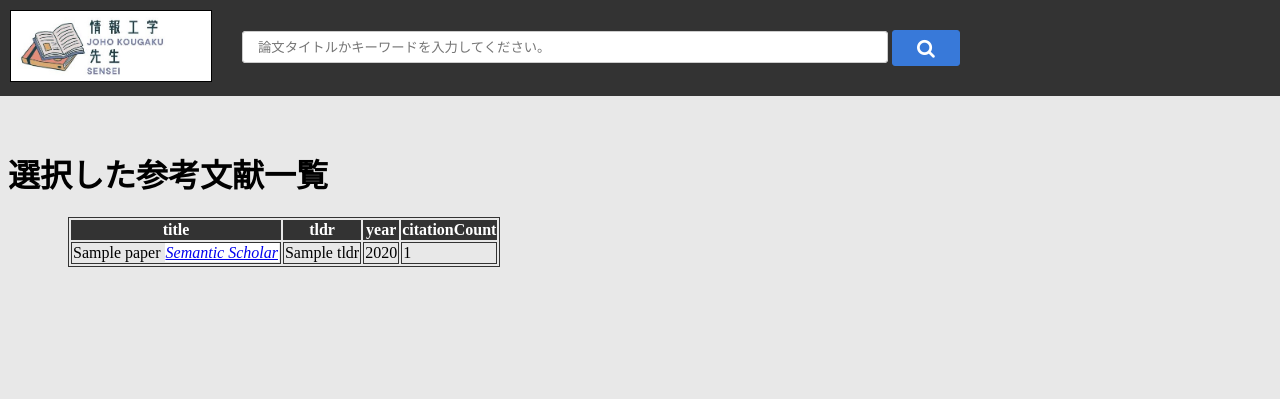
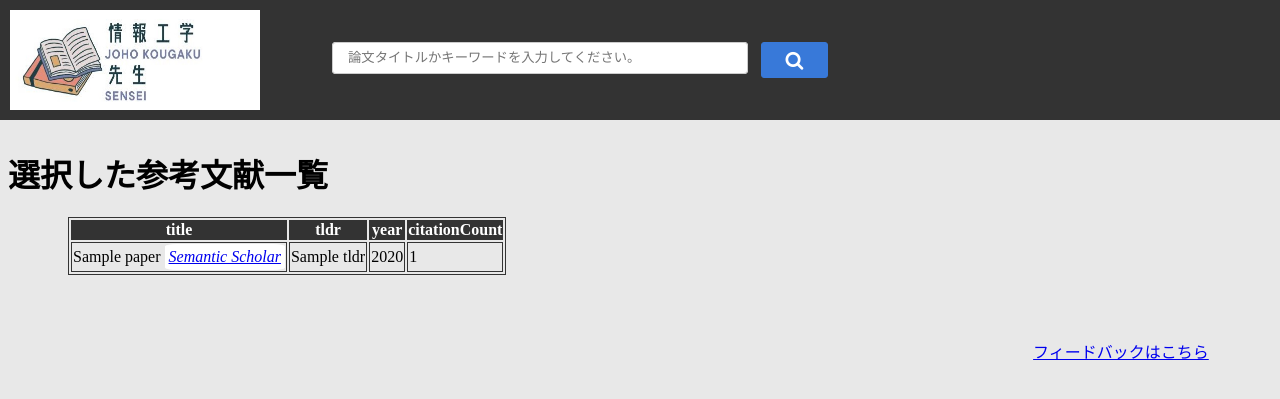
Before and after one commit to enpitut2023/IE_teacher, a Flask app: template templates/result.html in a window 1280 px wide. Shown: the top 399 px of the page. Run offline with Flask 3, Linux system fonts and the light colour scheme; the template is opened without the code that fills it: most values are stand-ins (such as "Sample title", 1, 10 or a date in 2020); some libraries are stand-ins or nearby versions.

Commit message:
[update] geekブランチの進捗を同期しました
UIの改善<-style.css, *.html

```diff
--- a/static/css/style.css
+++ b/static/css/style.css
@@ -20,7 +20,7 @@ tfoot {
 
 .c-form-text {
     height: 2.4em;
-    width: 80%;
+    width: 60%;
     padding: 0 16px;
     border-radius: 4px;
     border: none;
@@ -28,6 +28,7 @@ tfoot {
     appearance: none;
     -webkit-appearance: none;
     -moz-appearance: none;
+    margin: 1%;
 }
 
 .c-form-text:focus {
@@ -49,6 +50,7 @@ tfoot {
     height: 1.9em;
     display: inline-block;
     vertical-align: middle;
+    margin: 1%;
 }
 
 .finish-button {
@@ -68,18 +70,49 @@ tfoot {
     margin-left: 5px;
 }
 
-.form-inline{
-    width: 60%
+/* Flexコンテナを作成して子要素を横に並べる */
+.index-container {
+    align-items: center; /* 垂直方向に中央寄せ */
+    width: 100%;
+    height: 30%;
+    display: flex;
+    justify-content: center;
+    margin-top: 3%;
 }
 
-.input-group {
-    align-content: center;
+.form-container {
+    width: 90%;
+    height: 20%;
+    /* display: flex;
+    justify-content: center; */
+    margin-top: 2%;
+    margin-left: 5%;
+    margin-right: 5%;
+}
+
+.form-header {
+    width: 50%;
+}
+
+.form-group{
+    width: 100%;
+    display: flex;
+    justify-content: center;
+    margin: 0;
+    /* align-content: center; */
+}
+
+.feedback-container {
+    width: 90%;
+    text-align: right;
+    margin: 5%;
 }
 
 header {
     background-color: #333; /* ヘッダーの背景色を設定 */
     color: #fff; /* テキストの色を設定 */
     width: 100%;
+    height: 100px;
     padding: 10px; /* ヘッダーの余白を設定 */
     position: fixed;
     top: 0px;
@@ -88,20 +121,30 @@ header {
 
 .header-container {
     display: flex;
-    justify-content: flex-start; /* 要素を左詰めに配置する */
-    align-items: center; /* 要素を垂直方向に中央に配置する */
+    /* justify-content: flex-start; 要素を左詰めに配置する */
+    width: 100%;
+    height:100%;
+    align-items: center; /*要素を垂直方向に中央に配置する*/
 }
 
-.header-container img{
-    width: 200px;
-    border: 1px solid black;
-    margin-right: 30px;
+.header-img {
+    width: 250px;
+    height: 100%;
+    /* border: 1px solid black; */
     margin-bottom: 0px;
 }
+
+.header-img img{
+    width: 100%;
+    height: 100%;
+    margin: 0;
+}
+
 
 .h1_head{
     margin: 0px;
 }
+
 .explain{
     color: #7e7e7e;
     margin-top: 0px;
@@ -118,32 +161,6 @@ header {
     margin-top: 150px;
 }
 
-/* Flexコンテナを作成して子要素を横に並べる */
-.index-container {
-    align-items: center; /* 垂直方向に中央寄せ */
-    width: 100%;
-    height: 30%;
-    display: flex;
-    justify-content: center;
-    margin-top: 3%;
-}
-
-.index-container img{
-    width: 50%;
-    height: auto;
-    margin-right: 0px;
-}
-
-.form-container {
-    align-items: center; /* 垂直方向に中央寄せ */
-    width: 95%;
-    height: 65%;
-    display: flex;
-    justify-content: center;
-    margin-top: 2%;
-    margin-left: 5%;
-}
-
 .logo {
     float: left; /* ロゴを左寄せにする */
 }
@@ -152,14 +169,12 @@ header {
     height: 50px; /* ロゴの高さを設定 */
 }
 
-.link_seman_logo img{
-    width: 100%;
-    height: auto;
-}
-
 .seman_logo_container{
     border: 1px solid #fff;
     background-color: #fff;
+    display: inline-block;
+    padding: 3px;
+    border-radius: 10%;
 }
 
 .seman_logo_container:hover{
--- a/templates/result.html
+++ b/templates/result.html
@@ -14,13 +14,11 @@
                 <a class="header-img" href="{{ url_for('index') }}">
                     <img src="\static\figures\header_logo.jpg" alt="情報工学先生">
                 </a>
-                <form class="form-inline" method="post">
+                <form class="form-header" method="post">
                     <div class="form-group">
-                        <label class="sr-only" for="screen_name"></label>
-                        <div class="input-group mb-3">
-                            <input id="keyword" name="keyword" placeholder="論文タイトルかキーワードを入力してください。" type="text" class="c-form-text">
-                            <input type="submit"  value="&#xf002" class="search-button">
-                        </div>
+                        <label for="screen_name"></label>
+                        <input id="keyword" name="keyword" placeholder="論文タイトルかキーワードを入力してください。" type="text" class="c-form-text">
+                        <input type="submit"  value="&#xf002" class="search-button">
                     </div>
                 </form>
             </div>
@@ -60,6 +58,9 @@
                     {% endfor %}
                 </tbody>
             </table>
+            <div class="feedback-container">
+                <a href="https://docs.google.com/forms/d/e/1FAIpQLSe9_7O1elUE_3yFz5InsYa9R8sRgS-soVp4E1Jp-iYQYsAdnQ/viewform?usp=sf_link"  target="_blank">フィードバックはこちら</a>
+            </div>
         </div>
     </body>
 </html>
```
Also changed, not shown: templates/index.html (+7 -6 lines), templates/papers.html (+4 -6 lines), templates/root_nontable.html (+5 -7 lines).
